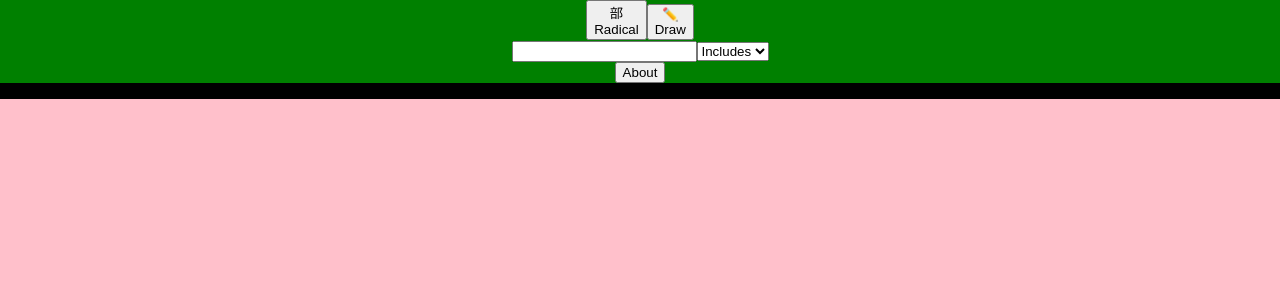
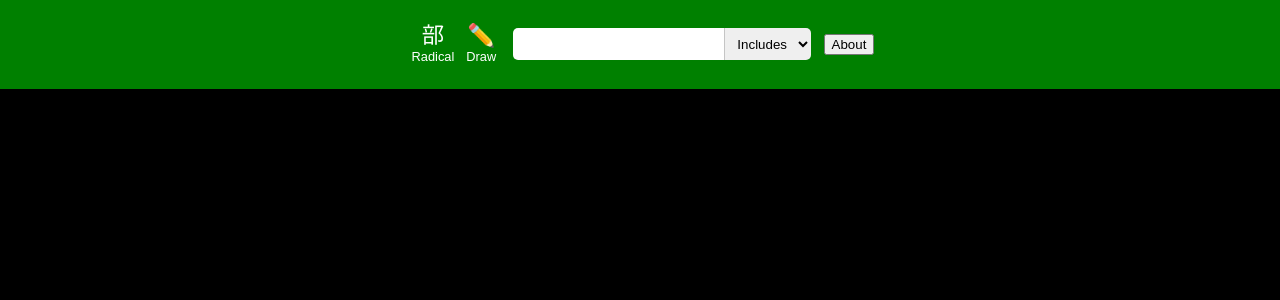
Before and after one commit to tahmdev/insta-jisho, a React (Create React App) app: page / in a window 1280 px wide. Shown: the top 300 px of the page. Built offline with nearby package versions, Linux system fonts and the light colour scheme.

Commit message:
Style adjustments

```diff
--- a/src/App.css
+++ b/src/App.css
@@ -1,6 +1,6 @@
 html {overflow-y: scroll; }
 html, body, #root, .App {
-  background-color: pink;
+  background-color: black;
   color: white;
   margin: 0;
   padding: 0;
@@ -29,6 +29,9 @@ main{
   align-items: center;
   flex-direction: column;
 }
+.flex-center > * + *{
+  margin-left: 0.7rem;
+}
 .flex{
   display: flex;
   transition: all, 200ms, ease-in-out;
@@ -36,6 +39,9 @@ main{
 }
 @media (min-width: 700px){
   .flex{
+    flex-direction: row;
+  }
+  .flex-center{
     flex-direction: row;
   }
 }
@@ -53,16 +59,65 @@ main{
 .visible{
   display: initial !important;
 }
+
+
 /* navbar */
 nav {
   background-color: green;
   z-index: 20;
+  padding: 1rem 0;
+}
+#search{
+  border: none;
+  outline: none;
+  max-height: 100%;
+  font-size: 1rem;
+  height: 30px;
+  border-top-left-radius: 5px;
+  border-bottom-left-radius: 5px;
+}
+.search-select-wrapper{
+  display: flex;
+}
+.search-select-wrapper > select{
+  outline: none;
+  border: none;
+  height: 100%;
+  padding: 0.5rem;
+  height: 32px;
+  margin-right: 1px;
+  margin-bottom: 1px;
+  border-left: 1px solid rgba(128, 128, 128, 0.377);
+  border-top-right-radius: 5px;
+  border-bottom-right-radius: 5px;
+}
+.search-select-wrapper > select:hover{
+  cursor: pointer;
+}
+.input-method-button{
+  color: white;
+  font-size: 1.4rem;
+  border: none;
+  outline: none;
+  background-color: transparent;
+  transition: all 100ms ease;
+  margin-bottom: 0.5rem;
+}
+@media (hover: hover) and (pointer: fine) {
+  .input-method-button:hover{
+    cursor: pointer;
+    background-color: white;
+    color: black;
+  }
+}
+.button-desc{
+  font-size: 0.8rem;
 }
 
 
 /* Definition display */
 .definition-wrapper{
-  width: 100%;
+  flex-basis: 100%;
 }
 .definition-wrapper h1{
   margin: 1rem 0.5rem;
@@ -77,6 +132,7 @@ nav {
   font-weight: 100;
   font-size: 0.85rem;
   color: rgba(255, 255, 255, 0.63);
+  line-height: 1.2rem;
 }
 .definition-wrapper li{
   font-size: 1.15rem;
@@ -105,6 +161,7 @@ nav {
 /* Examples */
 .example-wrapper{
   display: none;
+  flex-basis: 70%;
 }
 .example-wrapper ul {
   list-style: none;
@@ -130,6 +187,30 @@ nav {
 
 
 /*Radical input*/
+#radical-lookup-wrapper{
+  transition: max-height 200ms ease-in-out;
+  animation-name: slide-in-top;
+  overflow: hidden;
+  animation-duration: 250ms;
+  animation-timing-function: ease-out;
+  background-color: grey;
+  padding: 0.6rem;
+  border-bottom-left-radius: 10px;
+  border-bottom-right-radius: 10px;
+  font-size: 1.3rem;
+}
+.radical-input{
+  display: grid;
+  grid-template-columns: repeat(auto-fill, minmax(31px, 1fr));
+}
+.radical-input > span{
+  width: 100%;
+}
+.reset-button{
+  grid-column: 1 / 3;
+  width: 100%;
+  padding: 0;
+}
 .radical-input > * {
   -webkit-touch-callout: none; /* iOS Safari */
   -webkit-user-select: none; /* Safari */
@@ -140,34 +221,44 @@ nav {
 }
 .radical-button{
   display: inline-block;
+  color: greenyellow;
 }
-
+.radical-button > label{
+  width: 100%;
+  height: 100%;
+}
 .radical-button :checked + label{
   color: black !important;
   background-color: white;
-}
-.radical-checkbox{
-  display: none;
-}
-.radical-select{
-  height: 200px;
-  overflow: auto;
-  margin-bottom: 2rem;
-}
-#radical-lookup-wrapper{
-  transition: max-height 200ms ease-in-out;
-  animation-name: slide-in-top;
-  overflow: hidden;
-  animation-duration: 250ms;
-  animation-timing-function: ease-out;
 }
 .enabled-radical:hover{
   cursor: pointer;
 }
 .disabled-radical{
-  color: grey;
+  opacity: 0.2;
   pointer-events: none;
 }
+.radical-checkbox{
+  display: none;
+}
+/*radical select*/
+.radical-select{
+  background-color: black;
+  height: 200px;
+  overflow: auto;
+  margin-bottom: 2rem;
+  display: grid;
+  grid-template-columns: repeat(auto-fill, minmax(31px, 1fr));
+  grid-template-rows: repeat(auto-fill, 31px);
+}
+.radical-select > button {
+  color: greenyellow;
+  font-size: 1.3rem;
+  background-color: transparent;
+  border: none;
+  outline: none;
+}
+
 @keyframes slide-in-top{
   from{
     max-height: 0;
@@ -178,7 +269,7 @@ nav {
 }
 .slide-out-top{
   animation-name: slide-out-top !important;
-  animation-duration: 300ms;
+  animation-duration: 200ms;
   animation-timing-function: ease;
   animation-fill-mode: forwards;
 }
@@ -190,10 +281,27 @@ nav {
     max-height: 0;
   }
 }
-
+/* Canvas needs translateY to move for some reason */
+.slide-out-top-canvas{
+  animation-name: slide-out-top-canvas !important;
+  animation-duration: 200ms;
+  animation-timing-function: ease;
+  animation-fill-mode: forwards;
+}
+@keyframes slide-out-top-canvas{
+  from{
+    max-height: 550px;
+    transform: translateY(0);
+  }
+  to{
+    max-height: 0;
+    transform: translateY(-550px);
+  }
+}
 
 /* Handwriting Input*/
 .handwriting{
+  background-color: red;
   display: flex;
   justify-content: center;
   flex-direction: column;
@@ -208,7 +316,7 @@ nav {
   font-size: 2rem;
 }
 .handwriting-canvas{
-  background-color: black;
+  background-color: white;
   overflow: hidden;
 }
 .clear-ink-button{
--- a/src/components/radical-lookup.js
+++ b/src/components/radical-lookup.js
@@ -69,7 +69,7 @@ const RadicalLookup = ({setQuery}) => {
       </div>
 
       <div className="radical-input">
-        <button onClick={handleReset} >reset</button>
+        <button className="reset-button" onClick={handleReset} >reset</button>
         {
 
           Object.keys(radicalData).map((key, idx, arr) => {
@@ -78,7 +78,7 @@ const RadicalLookup = ({setQuery}) => {
 
             return(
               <>
-              {renderStrokeCount && <span> {radicalData[key].strokes} </span>}
+              {renderStrokeCount && <span className="flex-center"> {radicalData[key].strokes} </span>}
 
               <div className="radical-button" >
 
@@ -90,7 +90,7 @@ const RadicalLookup = ({setQuery}) => {
                 />
                 <label
                 htmlFor={key}
-                className={`${enabled.includes(key) ? "enabled-radical" : "disabled-radical"}`}
+                className={`${enabled.includes(key) ? "enabled-radical" : "disabled-radical"} flex-center`}
                 >
                   {key}
                 </label>
```
